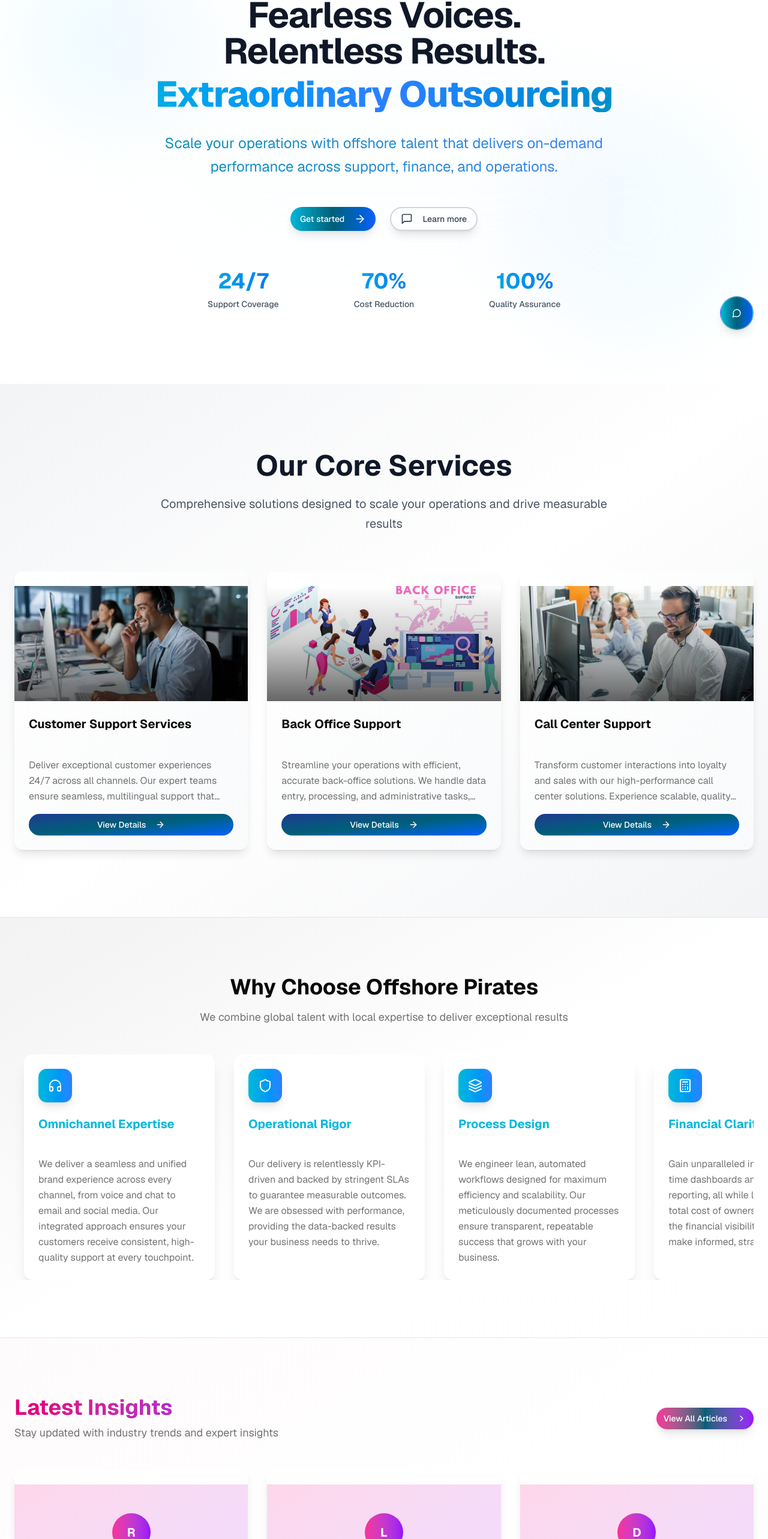
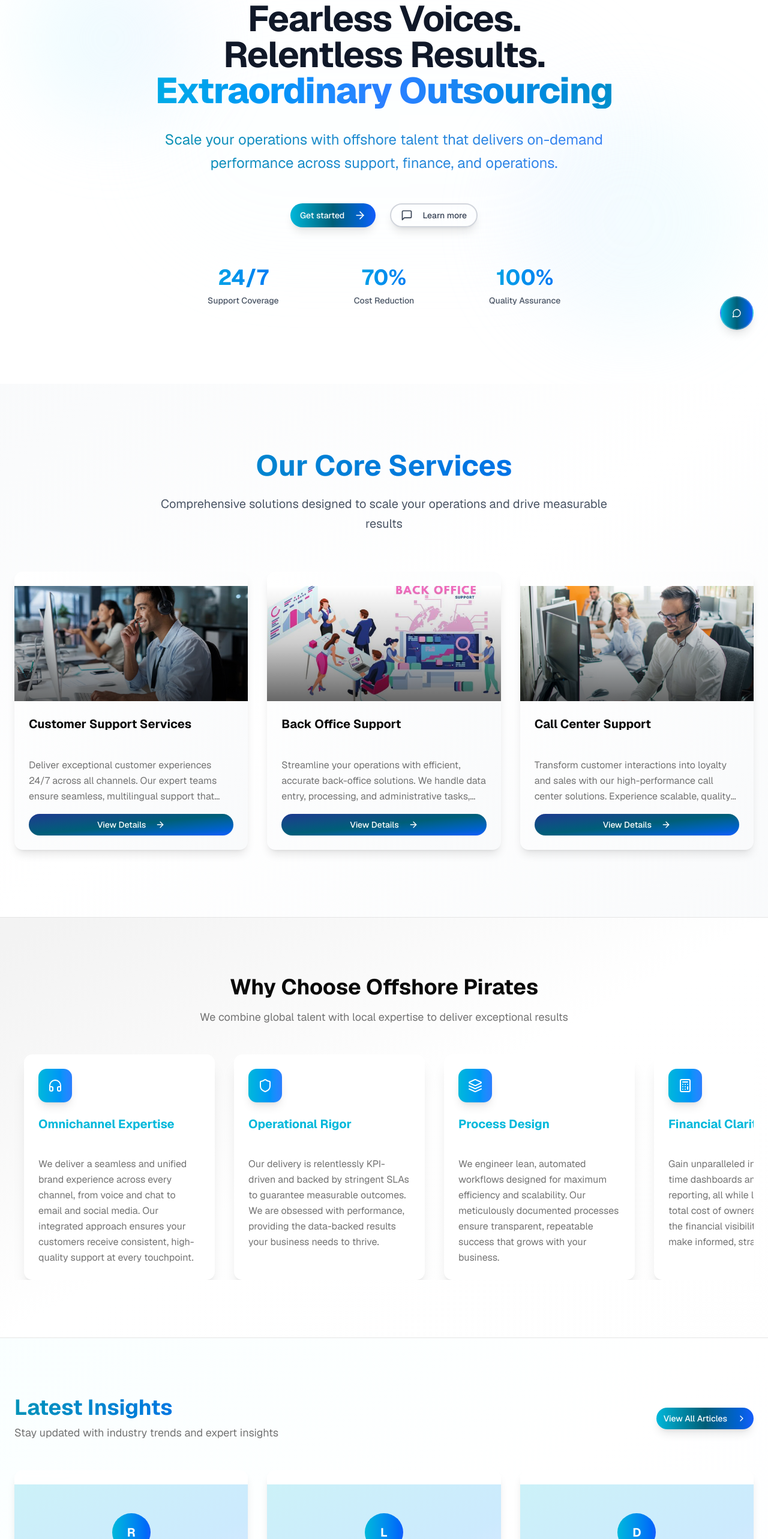
Before and after one commit to Mamun-Hossain-dev/latest-offshore-pirates-project, a Next.js app: page / in a window 1280 px wide. Shown: the part 226-2792 px from the top of the page at 60% size. Built offline with nearby package versions, Linux system fonts and the light colour scheme.

Commit message:
done and dust

```diff
--- a/app/(site)/page.tsx
+++ b/app/(site)/page.tsx
@@ -175,7 +175,7 @@ export default function HomePage() {
                   Relentless Results.
                 </span>
                 <span
-                  className="block bg-gradient-to-r from-cyan-500 via-blue-500 to-cyan-600 bg-clip-text text-transparent opacity-0 animate-fade-in-up font-extrabold mt-3"
+                  className="block bg-gradient-to-r from-cyan-500 via-blue-500 to-cyan-600 bg-clip-text text-transparent opacity-0 animate-fade-in-up font-extrabold"
                   style={{
                     animationDelay: "0.8s",
                     animationFillMode: "forwards",
@@ -250,10 +250,10 @@ export default function HomePage() {
         </div>
       </section>
 
-      <section className="py-20 md:py-28 bg-gradient-to-br from-gray-100 via-white to-gray-100">
+      <section className="py-20 md:py-28 bg-gradient-to-br from-gray-50 via-white to-gray-50">
         <div className="container mx-auto px-4 md:px-6">
           <div className="text-center mb-16">
-            <h2 className="text-4xl md:text-5xl font-bold mb-6 bg-gray-900 bg-clip-text text-transparent">
+            <h2 className="text-4xl md:text-5xl font-bold mb-6 bg-gradient-to-r from-cyan-600 to-blue-600 bg-clip-text text-transparent">
               Our Core Services
             </h2>
             <p className="text-gray-600 text-xl max-w-3xl mx-auto leading-relaxed">
@@ -322,11 +322,11 @@ export default function HomePage() {
         </div>
       </section>
 
-      <section className="py-16 md:py-24 bg-gradient-to-br from-pink-50/30 via-white to-purple-50/20">
+      <section className="py-16 md:py-24 bg-gradient-to-br from-cyan-50/30 via-white to-blue-50/20">
         <div className="container mx-auto px-4 md:px-6">
           <div className="flex items-center justify-between mb-12">
             <div>
-              <h2 className="text-3xl md:text-4xl font-bold bg-gradient-to-r from-pink-600 to-purple-600 bg-clip-text text-transparent mb-2">
+              <h2 className="text-3xl md:text-4xl font-bold bg-gradient-to-r from-cyan-600 to-blue-600 bg-clip-text text-transparent mb-2">
                 Latest Insights
               </h2>
               <p className="text-muted-foreground text-lg">
@@ -335,7 +335,7 @@ export default function HomePage() {
             </div>
             <Button
               asChild
-              className="bg-gradient-to-r from-pink-500 to-purple-600 text-white px-6 py-3 rounded-full hover:from-pink-600 hover:to-purple-700 transition-all duration-300 shadow-lg hover:shadow-xl hover:scale-105"
+              className="bg-gradient-to-r from-cyan-500 to-blue-600 text-white px-6 py-3 rounded-full hover:from-cyan-600 hover:to-blue-700 transition-all duration-300 shadow-lg hover:shadow-xl hover:scale-105"
             >
               <Link href="/blog">
                 View All Articles
@@ -351,14 +351,14 @@ export default function HomePage() {
                 className="group overflow-hidden border-0 shadow-lg hover:shadow-2xl transition-all duration-300 bg-white/80 dark:bg-slate-800/80 backdrop-blur-sm hover:scale-105"
               >
                 <div className="relative overflow-hidden">
-                  <div className="h-48 bg-gradient-to-br from-pink-500/20 to-purple-500/20 flex items-center justify-center">
+                  <div className="h-48 bg-gradient-to-br from-cyan-500/20 to-blue-500/20 flex items-center justify-center">
                     <div className="text-center p-6">
-                      <div className="w-16 h-16 bg-gradient-to-r from-pink-500 to-purple-600 rounded-full flex items-center justify-center mx-auto mb-4">
+                      <div className="w-16 h-16 bg-gradient-to-r from-cyan-500 to-blue-600 rounded-full flex items-center justify-center mx-auto mb-4">
                         <span className="text-white font-bold text-xl">
                           {post.category[0]}
                         </span>
                       </div>
-                      <div className="text-xs uppercase tracking-wide text-pink-600 dark:text-pink-400 font-semibold">
+                      <div className="text-xs uppercase tracking-wide text-cyan-600 dark:text-cyan-400 font-semibold">
                         {post.category}
                       </div>
                     </div>
@@ -367,7 +367,7 @@ export default function HomePage() {
                 </div>
 
                 <CardHeader className="pb-4">
-                  <CardTitle className="line-clamp-2 group-hover:text-pink-600 transition-colors duration-300 text-lg">
+                  <CardTitle className="line-clamp-2 group-hover:text-cyan-600 transition-colors duration-300 text-lg">
                     {post.title}
                   </CardTitle>
                 </CardHeader>
@@ -389,7 +389,7 @@ export default function HomePage() {
                     <Button
                       asChild
                       size="sm"
-                      className="bg-gradient-to-r from-pink-500 to-purple-600 text-white px-4 py-2 rounded-full hover:from-pink-600 hover:to-purple-700 transition-all duration-300 shadow-md hover:shadow-lg"
+                      className="bg-gradient-to-r from-cyan-500 to-blue-600 text-white px-4 py-2 rounded-full hover:from-cyan-600 hover:to-blue-700 transition-all duration-300 shadow-md hover:shadow-lg"
                     >
                       <Link href={`/blog/${post.slug}`}>
                         Read More
```
